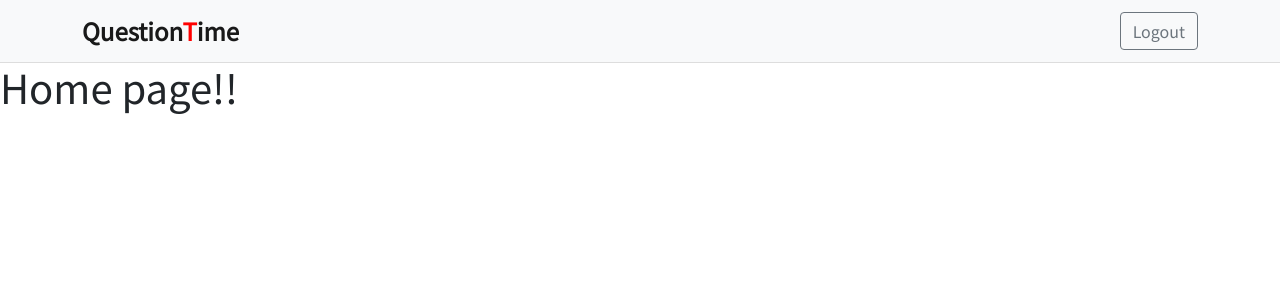
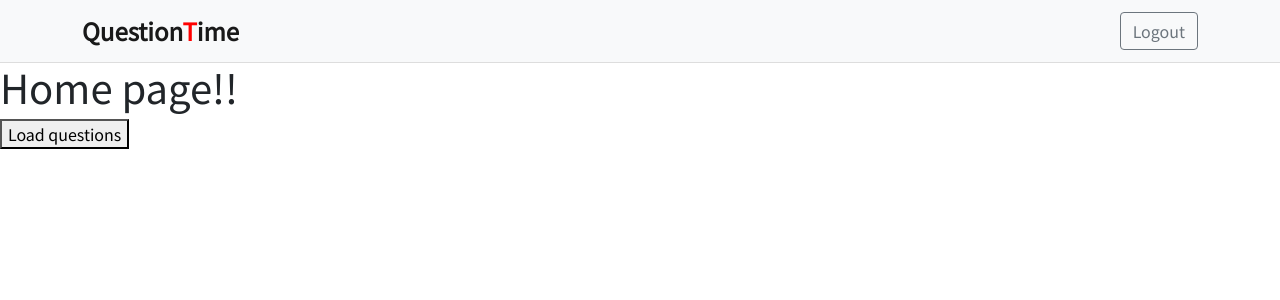
Before and after one commit to virenribadiya/QuestionTime, a Vue app in the folder QuestionTime/frontend/: page / in a window 1280 px wide. Shown: the top 300 px of the page. Built offline with nearby package versions, Linux system fonts and the light colour scheme.

Commit message:
use Axios to perform Network Requests

```diff
--- a/QuestionTime/frontend/package.json
+++ b/QuestionTime/frontend/package.json
@@ -8,6 +8,7 @@
     "lint": "vue-cli-service lint"
   },
   "dependencies": {
+    "axios": "^1.2.2",
     "core-js": "^3.8.3",
     "vue": "^3.2.13",
     "vue-router": "^4.0.3"
--- /dev/null
+++ b/QuestionTime/frontend/src/common/api.service.js
@@ -0,0 +1,6 @@
+const axios = require("axios");
+
+axios.defaults.xsrfCookieName = "csrftoken"; // generating token value
+axios.defaults.xsrfHeadername = "X-CSRFTOKEN"; // adding it as a header for each request
+
+export {axios};
--- a/QuestionTime/frontend/src/views/Home.vue
+++ b/QuestionTime/frontend/src/views/Home.vue
@@ -1,14 +1,43 @@
 <template>
-  <div>
+  <div class="home">
     <h1>Home page!!</h1>
+    <button v-on:click="getQuestions">Load questions</button>
+    <div v-if="questions">
+      <li v-for="question in questions" v-bind:key="question.id">{{question}}</li>
+    </div>
   </div>
 </template>
 
 <script>
 // @ is an alias to /src
 
+import {axios} from "@/common/api.service.js";
+
 export default {
   name: 'HomeView',
 
+  data()
+  {
+    return{
+      questions:[]
+    }
+  },
+  methods:
+  {
+    async getQuestions(){
+      let endpoint = "/api/v1/questions/";
+      try {
+        const response = await axios.get(endpoint);
+        //console.log(response);
+        this.questions = response.data;
+        console.log(this.questions);
+
+      } catch (error) {
+        console.log(error.response);
+        alert(error.response.statusText);
+      }
+    }
+  }
+
 }
 </script>
```
Also changed, not shown: 2 other files (tests, documents, lock files or other folders).
